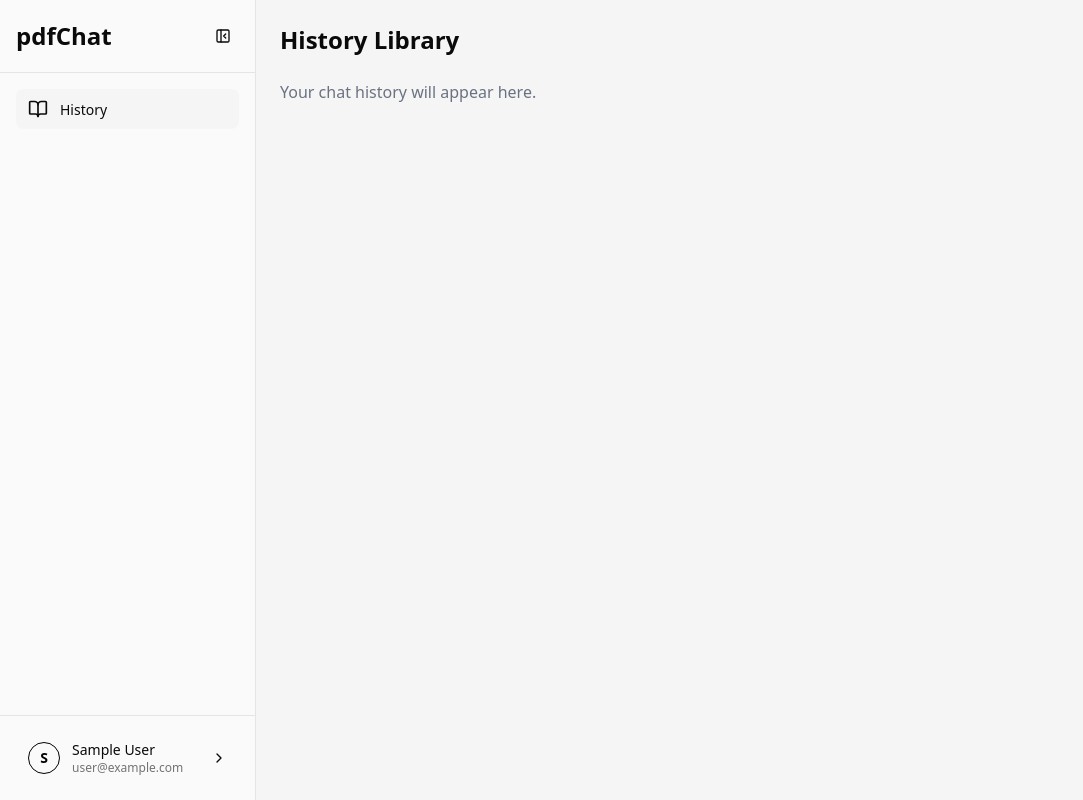
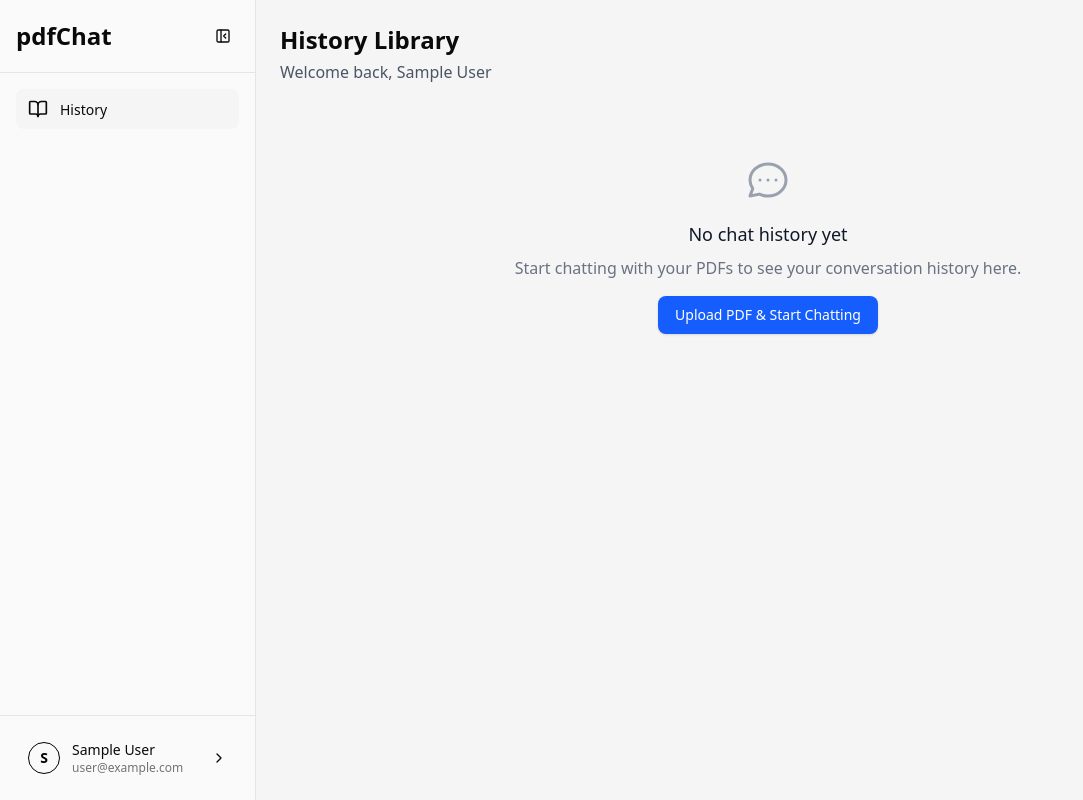
Before and after one commit to RyanKhPark/sf_asgmt, a Next.js app: page /history in a window 1280 px wide. Shown: the whole page, without its empty margins (0-1083 px from the left). Built offline with nearby package versions, Linux system fonts and the light colour scheme; no server answers; sample sign-in values are in the browser's storage.

Commit message:
historypage-serverside

```diff
--- a/app/(main)/history/page.tsx
+++ b/app/(main)/history/page.tsx
@@ -1,40 +1,56 @@
-"use client";
+import { auth } from "@/auth";
+import { redirect } from "next/navigation";
 
-import { useAuthGuard } from "@/hooks/use-auth-guard";
-import { AuthModal } from "@/components/auth/auth-modal";
-import { useEffect } from "react";
+export default async function HistoryPage() {
+  const session = await auth();
 
-export default function HistoryPage() {
-  const { requireAuth, showAuthModal, setShowAuthModal, isAuthenticated } = useAuthGuard();
-
-  useEffect(() => {
-    requireAuth();
-  }, []);
-
-  if (!isAuthenticated) {
-    return (
-      <>
-        <div className="p-6 flex items-center justify-center h-full">
-          <div className="text-center">
-            <h1 className="text-2xl font-bold mb-4">History Library</h1>
-            <p className="text-gray-600 mb-4">Sign in to view your chat history</p>
-          </div>
-        </div>
-        <AuthModal
-          isOpen={showAuthModal}
-          onClose={() => setShowAuthModal(false)}
-          mode="signin"
-        />
-      </>
-    );
+  if (!session) {
+    redirect("/");
   }
 
   return (
     <div className="p-6">
-      <h1 className="text-2xl font-bold mb-6">History Library</h1>
+      <div className="mb-6">
+        <h1 className="text-2xl font-bold">History Library</h1>
+        <p className="text-gray-600 mt-1">
+          Welcome back, {session.user?.name || session.user?.email}
+        </p>
+      </div>
+
       <div className="grid grid-cols-1 md:grid-cols-2 lg:grid-cols-3 gap-6">
-        {/* History Card list */}
-        <p className="text-gray-500">Your chat history will appear here.</p>
+        {/* TODO: Replace with actual history cards */}
+        <div className="col-span-full">
+          <div className="text-center py-12">
+            <div className="mb-4">
+              <svg
+                className="mx-auto h-12 w-12 text-gray-400"
+                fill="none"
+                stroke="currentColor"
+                viewBox="0 0 24 24"
+              >
+                <path
+                  strokeLinecap="round"
+                  strokeLinejoin="round"
+                  strokeWidth={1.5}
+                  d="M8 12h.01M12 12h.01M16 12h.01M21 12c0 4.418-4.03 8-9 8a9.863 9.863 0 01-4.255-.949L3 20l1.395-3.72C3.512 15.042 3 13.574 3 12c0-4.418 4.03-8 9-8s9 3.582 9 8z"
+                />
+              </svg>
+            </div>
+            <h3 className="text-lg font-medium text-gray-900 mb-2">
+              No chat history yet
+            </h3>
+            <p className="text-gray-500 mb-4">
+              Start chatting with your PDFs to see your conversation history
+              here.
+            </p>
+            <a
+              href="/"
+              className="inline-flex items-center px-4 py-2 border border-transparent text-sm font-medium rounded-md shadow-sm text-white bg-blue-600 hover:bg-blue-700 focus:outline-none focus:ring-2 focus:ring-offset-2 focus:ring-blue-500"
+            >
+              Upload PDF & Start Chatting
+            </a>
+          </div>
+        </div>
       </div>
     </div>
   );
--- a/app/api/auth/register/route.ts
+++ b/app/api/auth/register/route.ts
@@ -1,5 +1,4 @@
 import { NextRequest, NextResponse } from "next/server";
-import bcrypt from "bcryptjs";
 import { signUpSchema } from "@/lib/validations";
 import type { AuthResponse } from "@/types/auth";
 
@@ -20,7 +19,7 @@ export async function POST(request: NextRequest): Promise<NextResponse<AuthRespo
       );
     }
 
-    const { email, password, name } = validation.data;
+    const { email, name } = validation.data;
 
     // TODO: Check if user already exists
     // const existingUser = await getUserByEmail(email);
@@ -31,19 +30,17 @@ export async function POST(request: NextRequest): Promise<NextResponse<AuthRespo
     //   );
     // }
 
-    // Hash the password for future database storage
-    const hashedPassword = await bcrypt.hash(password, 12);
-
-    // TODO: Save to database
+    // TODO: Hash password and save to database when implementing persistence
+    // const hashedPassword = await bcrypt.hash(password, 12);
     // const user = await createUser({
     //   email,
     //   name,
     //   password: hashedPassword,
     // });
 
-    // Temporary implementation - remove hashedPassword from logging for security
-    console.log("🔐 Creating user:", { email, name });
-    console.log("Password hashed successfully");
+    // Temporary implementation - just validate and return success
+    console.log("🔐 User registration request:", { email, name });
+    console.log("✅ Password validation passed");
 
     const user = {
       id: Date.now().toString(),
```
